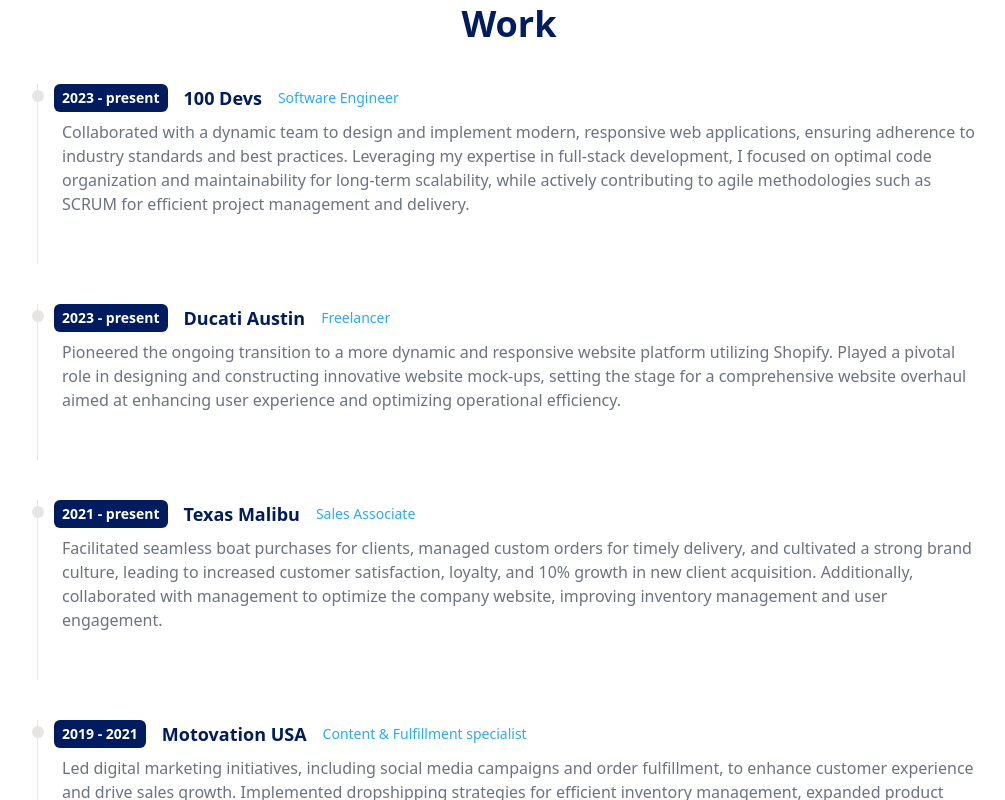
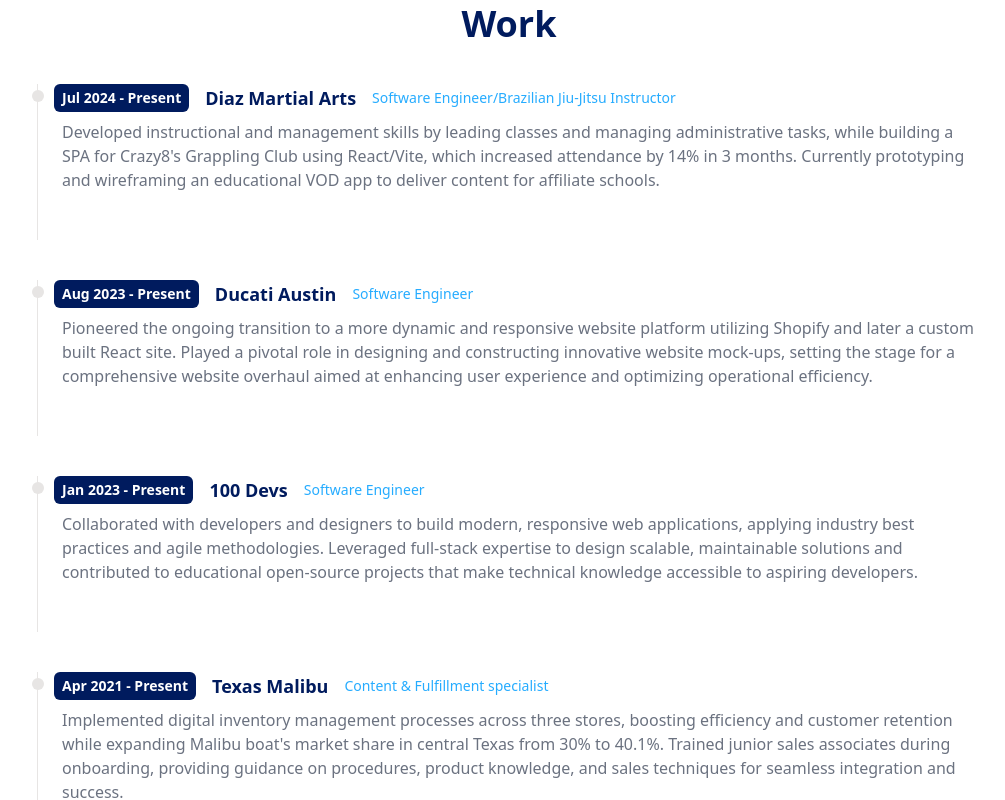
Before and after one commit to codyjohnsontx/vite_portfolio, a React (Vite) app: page / in a window 1280 px wide. Shown: the part 860-1660 px from the top of the page, without its empty margins (163-1168 px from the left). Built offline with nearby package versions, Linux system fonts and the light colour scheme.

Commit message:
update work.jsx

```diff
--- a/src/components/Work.jsx
+++ b/src/components/Work.jsx
@@ -1,44 +1,51 @@
 import React from 'react'
 import WorkItem from './WorkItem'
 // WorkItem above might need to change to just Work
-const data =[
+const data = [
     {
-        year: "2023 - present",
+        year: "Jul 2024 - Present",
+        company: "Diaz Martial Arts",
+        title: 'Software Engineer/Brazilian Jiu-Jitsu Instructor',
+        details: "Developed instructional and management skills by leading classes and managing administrative tasks, while building a SPA for Crazy8's Grappling Club using React/Vite, which increased attendance by 14% in 3 months. Currently prototyping and wireframing an educational VOD app to deliver content for affiliate schools."
+    },
+    {
+        year: "Aug 2023 - Present",
+        company: "Ducati Austin",
+        title: 'Software Engineer',
+        details: 'Pioneered the ongoing transition to a more dynamic and responsive website platform utilizing Shopify and later a custom built React site. Played a pivotal role in designing and constructing innovative website mock-ups, setting the stage for a comprehensive website overhaul aimed at enhancing user experience and optimizing operational efficiency.',
+    },
+    {
+        year: "Jan 2023 - Present",
         company: '100 Devs',
         title: 'Software Engineer',
-        details: 'Collaborated with a dynamic team to design and implement modern, responsive web applications, ensuring adherence to industry standards and best practices. Leveraging my expertise in full-stack development, I focused on optimal code organization and maintainability for long-term scalability, while actively contributing to agile methodologies such as SCRUM for efficient project management and delivery.'
+        details: 'Collaborated with developers and designers to build modern, responsive web applications, applying industry best practices and agile methodologies. Leveraged full-stack expertise to design scalable, maintainable solutions and contributed to educational open-source projects that make technical knowledge accessible to aspiring developers.'
     },
     {
-        year: "2023 - present",
-        company: "Ducati Austin",
-        title: 'Freelancer',
-        details: 'Pioneered the ongoing transition to a more dynamic and responsive website platform utilizing Shopify. Played a pivotal role in designing and constructing innovative website mock-ups, setting the stage for a comprehensive website overhaul aimed at enhancing user experience and optimizing operational efficiency.',
+        year: "Apr 2021 - Present",
+        company: "Texas Malibu",
+        title: 'Content & Fulfillment specialist',
+        details: "Implemented digital inventory management processes across three stores, boosting efficiency and customer retention while expanding Malibu boat's market share in central Texas from 30% to 40.1%. Trained junior sales associates during onboarding, providing guidance on procedures, product knowledge, and sales techniques for seamless integration and success.",
     },
+
     {
-        year: "2021 - present",
-        company: "Texas Malibu",
-        title: 'Sales Associate',
-        details: 'Facilitated seamless boat purchases for clients, managed custom orders for timely delivery, and cultivated a strong brand culture, leading to increased customer satisfaction, loyalty, and 10% growth in new client acquisition. Additionally, collaborated with management to optimize the company website, improving inventory management and user engagement.',
-    },
-    {
-        year: "2019 - 2021",
+        year: "Nov 2019 - Apr 2021",
         company: "Motovation USA",
-        title: 'Content & Fulfillment specialist',
+        title: 'Sales Associate/CMS',
         details: "Led digital marketing initiatives, including social media campaigns and order fulfillment, to enhance customer experience and drive sales growth. Implemented dropshipping strategies for efficient inventory management, expanded product offerings, and optimized social media content to boost engagement and sales. Additionally, strategically maintained the company's website and inventory for seamless operations, while capturing high-quality product photography to increase website traffic and improve conversion rates.",
     },
 ]
 
-const Work = () =>{
+const Work = () => {
     return (
         <div id='work' className='max-w-[1040px] m-auto md:pl-20 p-4 py-16'>
             <h1 className='text-4xl font-bold text-center text-[#001b5e]'>Work</h1>
-            {data.map((item, idx) =>(
+            {data.map((item, idx) => (
                 <WorkItem
-                key={idx}
-                year={item.year}
-                company={item.company}
-                title={item.title}
-                details={item.details}
+                    key={idx}
+                    year={item.year}
+                    company={item.company}
+                    title={item.title}
+                    details={item.details}
                 />
             ))}
         </div>
```
